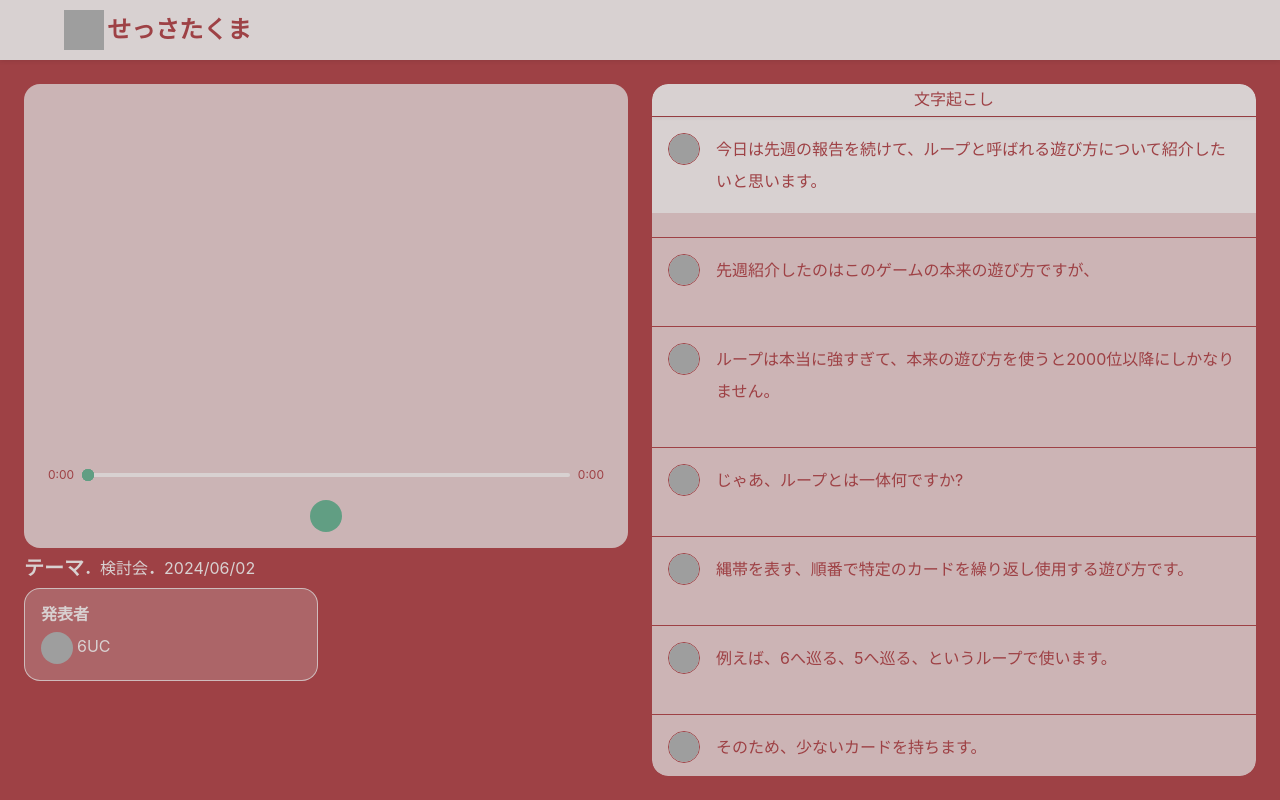
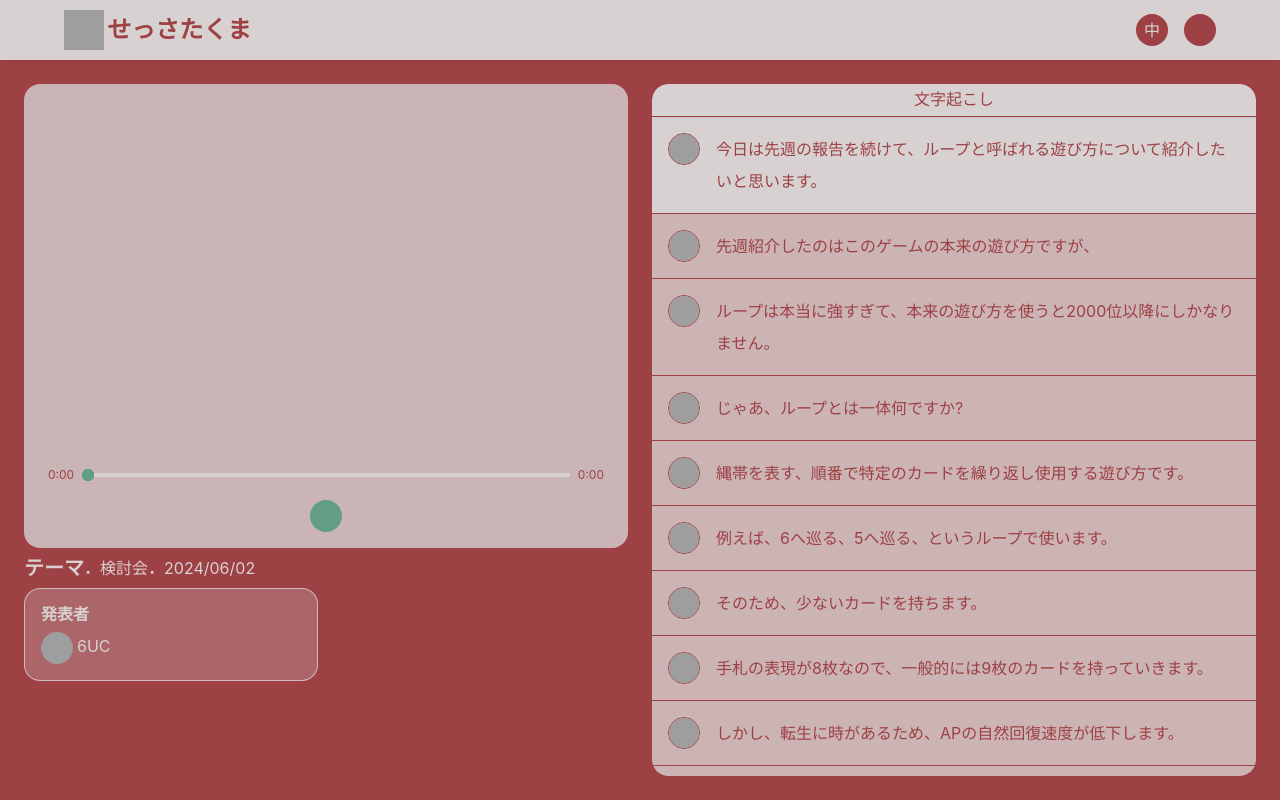
Before and after one commit to sessatakuma/jpcorrect-frontend, a React app: page / in a window 1280 px wide. Built offline with nearby package versions, Linux system fonts and the light colour scheme; grey boxes are pictures that could not be loaded; the HTML template or start-up script is replaced by a standard one.

Commit message:
Revert "Merge: feat: delete chinese and dark button (#17)" (#22)
This reverts commit fad710bf915fb6646237ec756fb0354c84f88826.

```diff
--- a/src/components/Nav.css
+++ b/src/components/Nav.css
@@ -31,3 +31,26 @@
         height: 5vh;
     }
 }
+
+.nav .nav-buttons {
+    display: flex;
+    gap: 1rem;
+
+    & button {
+        background-color: var(--clr-secondary);
+        color: var(--clr-primary);
+        border: none;
+        width: 4vh;
+        height: 4vh;
+        font-size: clamp(.2rem, .2rem + 2vh, 1rem);
+        display: grid;
+        place-items: center;
+        border-radius: 50%;
+        cursor: pointer;
+        transition: background-color .2s ease;
+
+        &:hover {
+            background-color: color-mix(in hsl, var(--clr-secondary), #000 5%);
+        }
+    }
+}
--- a/src/components/Nav.jsx
+++ b/src/components/Nav.jsx
@@ -9,6 +9,18 @@ export default function Nav() {
 				<img className='logo' src='images/icon.png' alt='Logo' />
 				<span className='title'>せっさたくま</span>
 			</a>
+			<div className='nav-buttons'>
+				<button
+					onClick={() => {
+						console.log('中');
+					}}
+				>
+					中
+				</button>
+				<button>
+					<i className='fa-solid fa-moon' />
+				</button>
+			</div>
 		</header>
 	);
 }
--- a/src/components/Transcript.css
+++ b/src/components/Transcript.css
@@ -142,17 +142,12 @@
     box-sizing: border-box;
 
     background: var(--clr-primary-200);
-<<<<<<< HEAD
 
-=======
-    z-index: 0;
->>>>>>> ff871d2 (feat: delete chinese and dark button)
     height: 0;
     padding: 0;
     width: 100%;
     transition: .2s;
     margin: 0;
-<<<<<<< HEAD
 
     .caption-container:has(.caption.expanded) & {
         height: auto;
@@ -161,13 +156,6 @@
             height: 4rem;
         } */
     }
-=======
-}
-
-.caption-container:has(.caption.expanded) .note {
-    height: auto;
-    padding: 5rem;
->>>>>>> ff871d2 (feat: delete chinese and dark button)
 }
 
 .caption-container .close-note {
```
Also changed, not shown: 1 other file (tests, documents, lock files or other folders).
